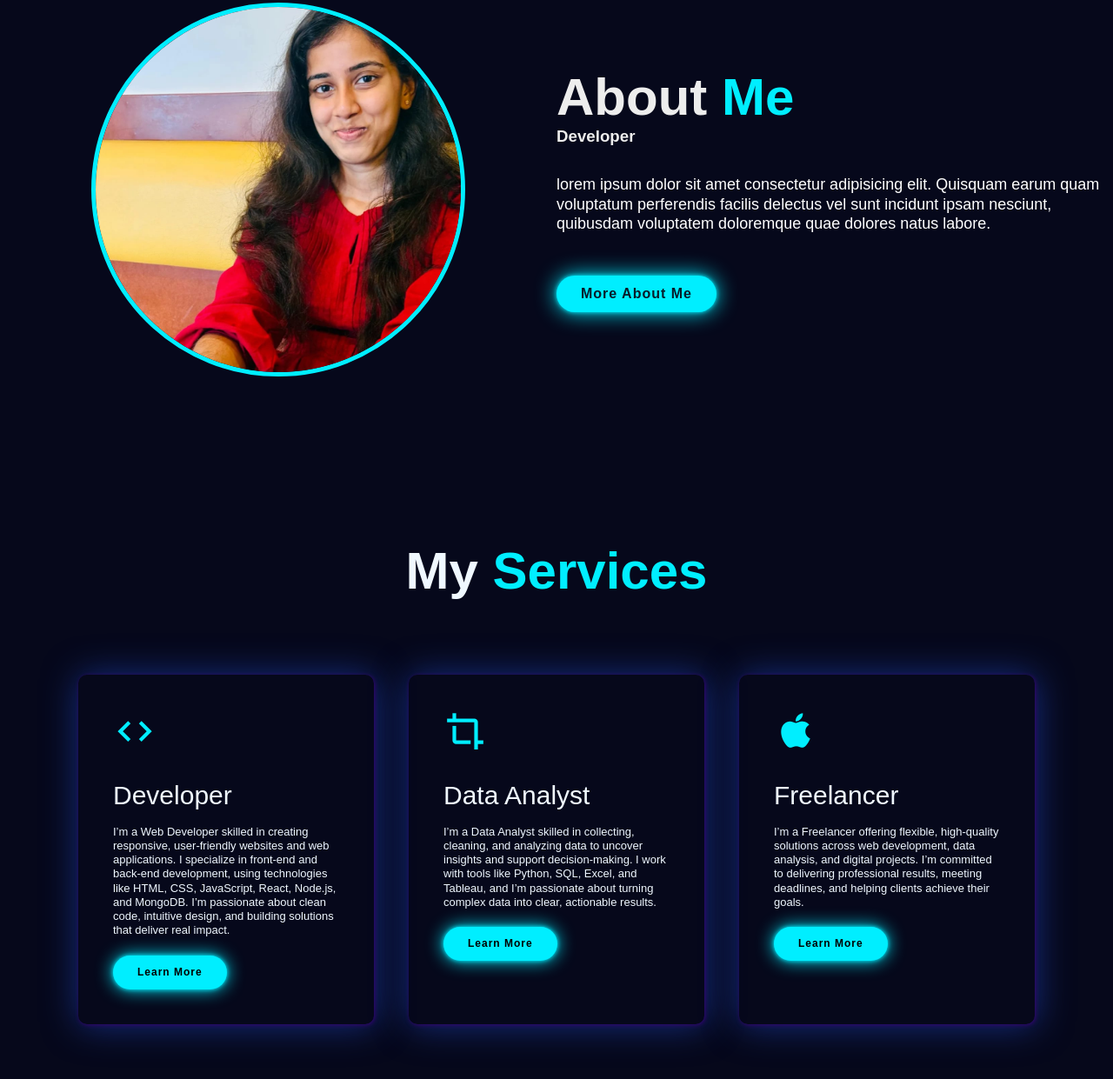
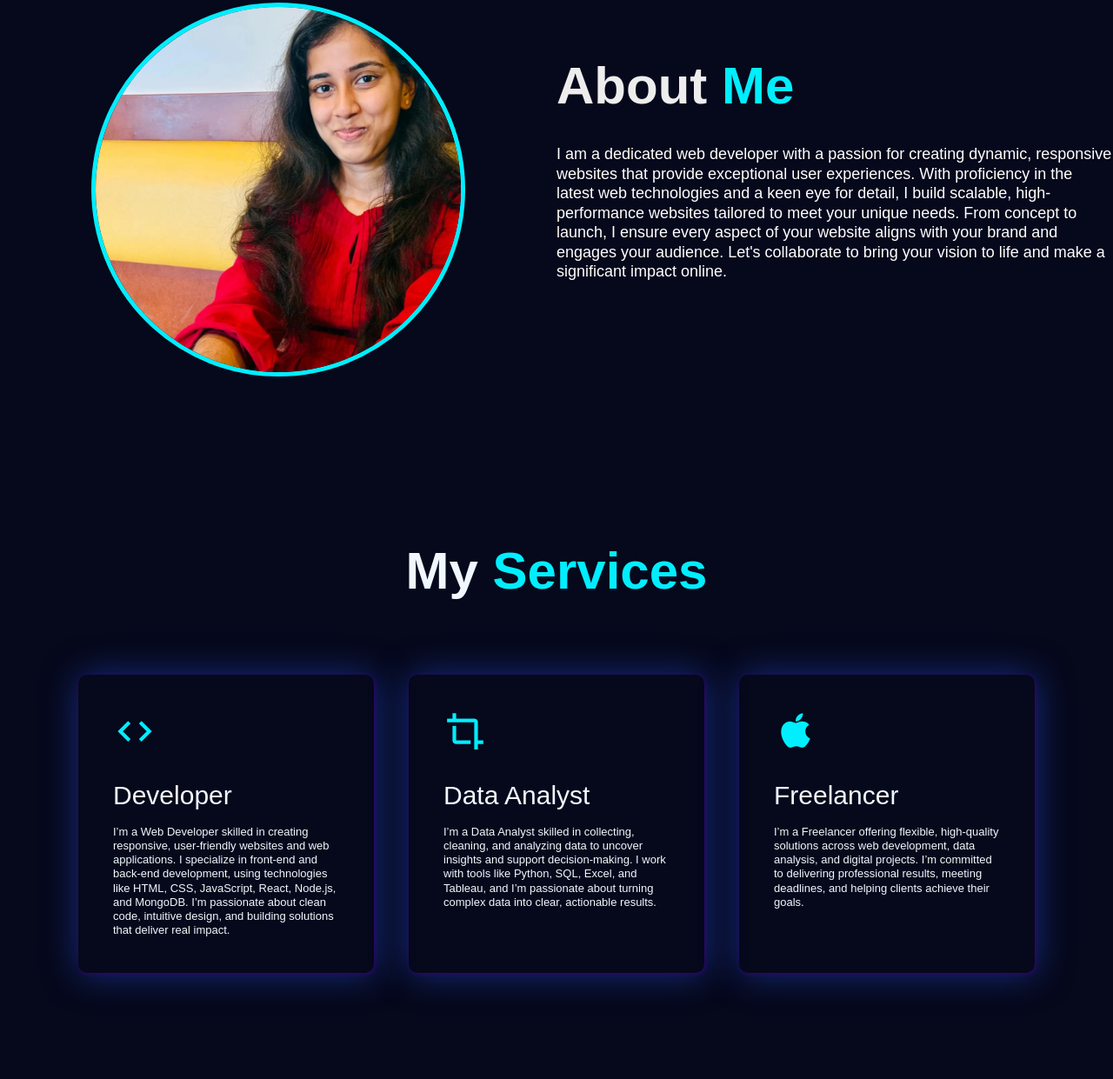
Before and after one commit to Mashi333/portfolio, a plain HTML site: page index.html in a window 1280 px wide. Shown: the part 893-2134 px from the top of the page at 87% size. Drawn offline with nearby package versions, Linux system fonts and the light colour scheme.

Commit message:
final 10.0

```diff
--- a/index.html
+++ b/index.html
@@ -27,16 +27,7 @@
         <h3>Hello,It's Me</h3>
         <h1>Maheshi Karunarathna</h1>
         <h3>And I'm a <span class="text"></span></h3>
-        <p>
-          I am a dedicated web developer with a passion for creating dynamic,
-          responsive websites that provide exceptional user experiences. With
-          proficiency in the latest web technologies and a keen eye for detail,
-          I build scalable, high-performance websites tailored to meet your
-          unique needs. From concept to launch, I ensure every aspect of your
-          website aligns with your brand and engages your audience. Let's
-          collaborate to bring your vision to life and make a significant impact
-          online.
-        </p>
+
         <div class="home-sci">
           <a href="#" style="--i: 6"><i class="bx bxl-linkedin"></i></a>
           <a href="#" style="--i: 7"><i class="bx bxl-github"></i></a>
@@ -58,16 +49,20 @@
       </div>
       <div class="about-text">
         <h2>About<span> Me</span></h2>
-        <h3>Developer</h3>
+
         <br />
         <p>
-          lorem ipsum dolor sit amet consectetur adipisicing elit. Quisquam
-          earum quam voluptatum perferendis facilis delectus vel sunt incidunt
-          ipsam nesciunt, quibusdam voluptatem doloremque quae dolores natus
-          labore.
+          I am a dedicated web developer with a passion for creating dynamic,
+          responsive websites that provide exceptional user experiences. With
+          proficiency in the latest web technologies and a keen eye for detail,
+          I build scalable, high-performance websites tailored to meet your
+          unique needs. From concept to launch, I ensure every aspect of your
+          website aligns with your brand and engages your audience. Let's
+          collaborate to bring your vision to life and make a significant impact
+          online.
         </p>
         <br />
-        <a href="#" class="btn-box">More About Me</a>
+        <!--<a href="#" class="btn-box">More About Me</a>-->
       </div>
     </section>
 
@@ -87,7 +82,7 @@
                 passionate about clean code, intuitive design, and building
                 solutions that deliver real impact.
               </p>
-              <a href="#" class="read">Learn More</a>
+              <!--<a href="#" class="read">Learn More</a>-->
             </div>
             <div>
               <i class="bx bx-crop" style="color: #00eeff"></i>
@@ -99,7 +94,7 @@
                 passionate about turning complex data into clear, actionable
                 results.
               </p>
-              <a href="#" class="read">Learn More</a>
+              <!--<a href="#" class="read">Learn More</a>-->
             </div>
             <div>
               <i class="bx bxl-apple" style="color: #00eeff"></i>
@@ -110,7 +105,7 @@
                 committed to delivering professional results, meeting deadlines,
                 and helping clients achieve their goals.
               </p>
-              <a href="#" class="read">Learn More</a>
+              <!--<a href="#" class="read">Learn More</a>-->
             </div>
           </div>
         </div>
```
